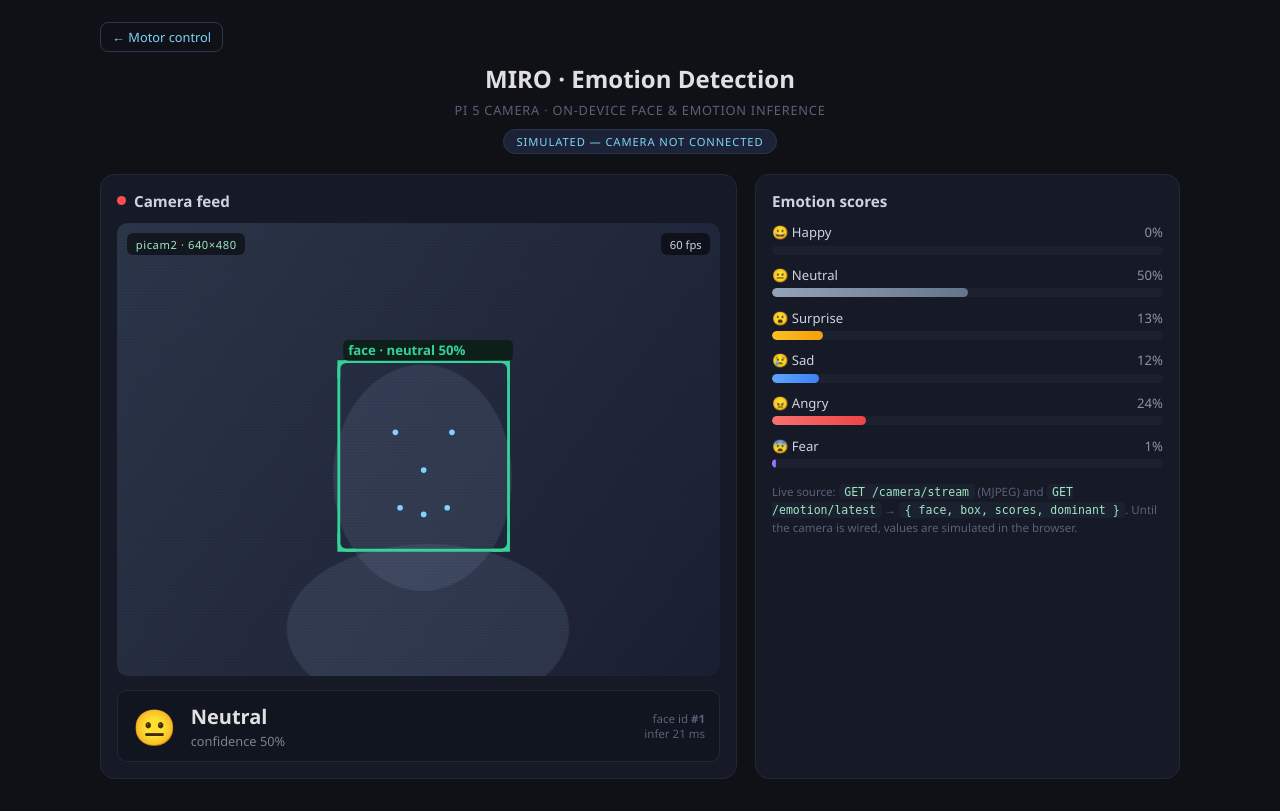
After one commit to AndrankM/Close-Loop-Stepper-Control, a Flask app: page /emotion in a window 1280 px wide. The commit adds this page. Run offline with Flask 3, Linux system fonts and the light colour scheme.

Commit message:
Add emotion detection UI mockup and MIRO architecture diagram
- New /emotion page (templates/emotion.html) + /emotion/latest JSON stub (falls back to simulated data until camera is wired)

- Link to emotion page from main control UI

- docs: MIRO encoder-playback architecture diagram (SVG+PNG) using real MIRO render with J1-J4 badges

- docs: animated emotion-detection UI mockup (HTML+GIF) and teach/playback panel SVG

```diff
--- a/led_app/app.py
+++ b/led_app/app.py
@@ -714,6 +714,40 @@ def index():
     return render_template("index.html")
 
 
+@app.route("/emotion")
+def emotion_page():
+    return render_template("emotion.html")
+
+
+@app.route("/emotion/latest")
+def emotion_latest():
+    """Latest face / emotion result.
+
+    Placeholder until the camera + inference pipeline is added. Returns
+    ``live: false`` so the UI falls back to its built-in simulation. When the
+    camera is wired up, populate this with real values, e.g.::
+
+        {
+          "live": True,
+          "face": 1,
+          "box": [x, y, w, h],            # in the 640x480 frame
+          "scores": {"happy": 0.0, "neutral": 0.0, "surprise": 0.0,
+                     "sad": 0.0, "angry": 0.0, "fear": 0.0},
+          "dominant": "neutral",
+        }
+    """
+    return jsonify({
+        "live": False,
+        "face": None,
+        "box": None,
+        "scores": {
+            "happy": 0.0, "neutral": 0.0, "surprise": 0.0,
+            "sad": 0.0, "angry": 0.0, "fear": 0.0,
+        },
+        "dominant": None,
+    })
+
+
 @app.route("/led/on", methods=["POST"])
 def led_on():
     write_led(LED_TRIGGER, "none")
--- /dev/null
+++ b/led_app/templates/emotion.html
@@ -0,0 +1,325 @@
+<!DOCTYPE html>
+<html lang="en">
+<head>
+<meta charset="UTF-8" />
+<meta name="viewport" content="width=device-width, initial-scale=1.0" />
+<title>MIRO · Emotion Detection</title>
+<style>
+  * { box-sizing: border-box; margin: 0; padding: 0; }
+  body {
+    font-family: 'Segoe UI', sans-serif;
+    background: #0f1117;
+    color: #e0e0e0;
+    min-height: 100vh;
+    padding: 1.4rem 1.25rem 2rem;
+  }
+  .page-header { text-align: center; margin-bottom: 1.25rem; }
+  .page-header h1 { margin-bottom: 0.4rem; font-size: 1.5rem; }
+  .page-header .sub {
+    color: #5a6178; font-size: 0.8rem;
+    letter-spacing: 0.06em; text-transform: uppercase;
+  }
+  .topbar { max-width: 1080px; margin: 0 auto 0.6rem; }
+  .topbar a {
+    color: #7dd3fc; font-size: 0.8rem; text-decoration: none;
+    border: 1px solid #2a3650; border-radius: 8px;
+    padding: 0.3rem 0.7rem; display: inline-block;
+  }
+  .topbar a:hover { background: #1c2336; }
+  .badge-demo {
+    display: inline-block; margin-top: 0.6rem;
+    font-size: 0.7rem; letter-spacing: 0.08em;
+    background: #1c2336; color: #7dd3fc;
+    border: 1px solid #2a3650; border-radius: 999px;
+    padding: 0.25rem 0.8rem; text-transform: uppercase;
+  }
+
+  .layout {
+    display: grid;
+    grid-template-columns: minmax(0, 1.5fr) minmax(280px, 1fr);
+    gap: 1.1rem;
+    max-width: 1080px;
+    margin: 0 auto;
+  }
+  @media (max-width: 820px) { .layout { grid-template-columns: 1fr; } }
+
+  .card {
+    background: #161a26;
+    border: 1px solid #232838;
+    border-radius: 14px;
+    padding: 1rem;
+  }
+  .card h2 {
+    font-size: 0.95rem; font-weight: 600; color: #cdd3e1;
+    margin-bottom: 0.8rem; display: flex; align-items: center; gap: 0.5rem;
+  }
+  .dot-live {
+    width: 9px; height: 9px; border-radius: 50%;
+    background: #ff4d4f; box-shadow: 0 0 0 0 rgba(255,77,79,0.7);
+    animation: pulse 1.4s infinite;
+  }
+  @keyframes pulse {
+    0% { box-shadow: 0 0 0 0 rgba(255,77,79,0.7); }
+    70% { box-shadow: 0 0 0 8px rgba(255,77,79,0); }
+    100% { box-shadow: 0 0 0 0 rgba(255,77,79,0); }
+  }
+
+  /* camera */
+  .cam-wrap {
+    position: relative;
+    aspect-ratio: 4 / 3;
+    background: #05070c;
+    border-radius: 10px;
+    overflow: hidden;
+  }
+  #cam, #camImg { width: 100%; height: 100%; display: block; object-fit: cover; }
+  #camImg { display: none; }
+  .cam-overlay { position: absolute; inset: 0; pointer-events: none; }
+  .cam-tag {
+    position: absolute; top: 10px; left: 10px;
+    background: rgba(0,0,0,0.55); color: #9fe6c2;
+    font-size: 0.7rem; letter-spacing: 0.05em;
+    padding: 0.2rem 0.55rem; border-radius: 6px;
+    font-variant-numeric: tabular-nums;
+  }
+  .cam-fps {
+    position: absolute; top: 10px; right: 10px;
+    background: rgba(0,0,0,0.55); color: #cdd3e1;
+    font-size: 0.7rem; padding: 0.2rem 0.55rem; border-radius: 6px;
+    font-variant-numeric: tabular-nums;
+  }
+
+  .verdict {
+    margin-top: 0.9rem;
+    display: flex; align-items: center; gap: 0.9rem;
+    background: #11151f; border: 1px solid #232838;
+    border-radius: 10px; padding: 0.7rem 0.9rem;
+  }
+  .verdict .emoji { font-size: 2.2rem; line-height: 1; }
+  .verdict .label { font-size: 1.25rem; font-weight: 700; }
+  .verdict .conf { color: #7b8290; font-size: 0.8rem; margin-top: 0.15rem; }
+  .verdict .meta { margin-left: auto; text-align: right; color: #5a6178; font-size: 0.72rem; }
+
+  .emo { margin-bottom: 0.7rem; }
+  .emo:last-child { margin-bottom: 0; }
+  .emo-top {
+    display: flex; justify-content: space-between;
+    font-size: 0.82rem; margin-bottom: 0.28rem;
+  }
+  .emo-top .name { display: flex; align-items: center; gap: 0.4rem; color: #cdd3e1; }
+  .emo-top .val { color: #8a92a6; font-variant-numeric: tabular-nums; }
+  .bar { height: 9px; background: #1c2130; border-radius: 999px; overflow: hidden; }
+  .bar > span {
+    display: block; height: 100%; width: 0%;
+    border-radius: 999px; transition: width 0.35s ease;
+  }
+  .c-happy   > span { background: linear-gradient(90deg,#34d399,#10b981); }
+  .c-neutral > span { background: linear-gradient(90deg,#94a3b8,#64748b); }
+  .c-surprise> span { background: linear-gradient(90deg,#fbbf24,#f59e0b); }
+  .c-sad     > span { background: linear-gradient(90deg,#60a5fa,#3b82f6); }
+  .c-angry   > span { background: linear-gradient(90deg,#f87171,#ef4444); }
+  .c-fear    > span { background: linear-gradient(90deg,#a78bfa,#8b5cf6); }
+
+  .hint { color: #5a6178; font-size: 0.72rem; margin-top: 0.9rem; line-height: 1.5; }
+  code { background: #1c2130; padding: 0.05rem 0.35rem; border-radius: 4px; color: #9fe6c2; font-size: 0.72rem; }
+</style>
+</head>
+<body>
+  <div class="topbar"><a href="/">&larr; Motor control</a></div>
+  <div class="page-header">
+    <h1>MIRO &middot; Emotion Detection</h1>
+    <div class="sub">Pi 5 camera &middot; on-device face &amp; emotion inference</div>
+    <div class="badge-demo" id="modeBadge">simulated &mdash; camera not connected</div>
+  </div>
+
+  <div class="layout">
+    <!-- LEFT: camera feed -->
+    <div class="card">
+      <h2><span class="dot-live"></span> Camera feed</h2>
+      <div class="cam-wrap">
+        <canvas id="cam" width="640" height="480"></canvas>
+        <img id="camImg" alt="camera stream" />
+        <svg class="cam-overlay" viewBox="0 0 640 480" preserveAspectRatio="none">
+          <g id="faceBox">
+            <rect id="fbRect" x="240" y="150" width="180" height="200" rx="8"
+                  fill="none" stroke="#34d399" stroke-width="3"/>
+            <path id="fbTicks" stroke="#34d399" stroke-width="3" fill="none"
+                  d="M240 168 V150 H258  M402 150 H420 V168
+                     M240 332 V350 H258  M402 350 H420 V332"/>
+            <rect x="240" y="124" width="180" height="22" rx="5" fill="#0c1f17" opacity="0.92"/>
+            <text id="fbLabel" x="250" y="140" fill="#34d399" font-size="14"
+                  font-family="Segoe UI, sans-serif" font-weight="700">face &middot; happy 92%</text>
+            <g id="landmarks" fill="#7dd3fc"></g>
+          </g>
+        </svg>
+        <div class="cam-tag" id="camTag">picam2 &middot; 640&times;480</div>
+        <div class="cam-fps" id="camFps">&mdash; fps</div>
+      </div>
+
+      <div class="verdict">
+        <div class="emoji" id="vEmoji">&#128512;</div>
+        <div>
+          <div class="label" id="vLabel">Happy</div>
+          <div class="conf" id="vConf">confidence 92%</div>
+        </div>
+        <div class="meta">
+          <div>face id <b id="vFace">#1</b></div>
+          <div id="vLatency">infer 18 ms</div>
+        </div>
+      </div>
+    </div>
+
+    <!-- RIGHT: emotion breakdown -->
+    <div class="card">
+      <h2>Emotion scores</h2>
+      <div id="bars"></div>
+      <div class="hint">
+        Live source: <code>GET /camera/stream</code> (MJPEG) and
+        <code>GET /emotion/latest</code> &rarr;
+        <code>{ face, box, scores, dominant }</code>.
+        Until the camera is wired, values are simulated in the browser.
+      </div>
+    </div>
+  </div>
+
+<script>
+  const EMOTIONS = [
+    { key: 'happy',    name: 'Happy',    emoji: '\uD83D\uDE00', cls: 'c-happy' },
+    { key: 'neutral',  name: 'Neutral',  emoji: '\uD83D\uDE10', cls: 'c-neutral' },
+    { key: 'surprise', name: 'Surprise', emoji: '\uD83D\uDE2E', cls: 'c-surprise' },
+    { key: 'sad',      name: 'Sad',      emoji: '\uD83D\uDE22', cls: 'c-sad' },
+    { key: 'angry',    name: 'Angry',    emoji: '\uD83D\uDE20', cls: 'c-angry' },
+    { key: 'fear',     name: 'Fear',     emoji: '\uD83D\uDE28', cls: 'c-fear' },
+  ];
+  const byKey = Object.fromEntries(EMOTIONS.map(e => [e.key, e]));
+
+  const barsEl = document.getElementById('bars');
+  EMOTIONS.forEach(e => {
+    const row = document.createElement('div');
+    row.className = 'emo';
+    row.innerHTML =
+      '<div class="emo-top">' +
+        '<span class="name">' + e.emoji + ' ' + e.name + '</span>' +
+        '<span class="val" id="val-' + e.key + '">0%</span>' +
+      '</div>' +
+      '<div class="bar ' + e.cls + '"><span id="bar-' + e.key + '"></span></div>';
+    barsEl.appendChild(row);
+  });
+
+  // ---- fake camera canvas (used until a real stream is connected) ----
+  const cam = document.getElementById('cam');
+  const ctx = cam.getContext('2d');
+  function drawCam(t) {
+    const w = cam.width, h = cam.height;
+    const g = ctx.createLinearGradient(0, 0, w, h);
+    const a = 18 + 6 * Math.sin(t / 900);
+    g.addColorStop(0, 'hsl(220, 25%, ' + a + '%)');
+    g.addColorStop(1, 'hsl(230, 30%, ' + (a - 8) + '%)');
+    ctx.fillStyle = g; ctx.fillRect(0, 0, w, h);
+    ctx.fillStyle = 'rgba(120,140,170,0.18)';
+    ctx.beginPath();
+    ctx.ellipse(330 + 6*Math.sin(t/1500), 270, 95, 120, 0, 0, Math.PI*2); ctx.fill();
+    ctx.beginPath();
+    ctx.ellipse(330, 430, 150, 90, 0, 0, Math.PI*2); ctx.fill();
+    ctx.fillStyle = 'rgba(0,0,0,0.06)';
+    for (let y = 0; y < h; y += 3) ctx.fillRect(0, y, w, 1);
+  }
+
+  const lm = document.getElementById('landmarks');
+  [[300,225],[360,225],[330,265],[305,305],[330,312],[355,305]].forEach(function(p){
+    const c = document.createElementNS('http://www.w3.org/2000/svg','circle');
+    c.setAttribute('cx',p[0]); c.setAttribute('cy',p[1]); c.setAttribute('r',3);
+    lm.appendChild(c);
+  });
+
+  const fbRect = document.getElementById('fbRect');
+  const fbTicks = document.getElementById('fbTicks');
+  const fbLabel = document.getElementById('fbLabel');
+  let scores = Object.fromEntries(EMOTIONS.map(e => [e.key, 1/EMOTIONS.length]));
+  let targets = Object.assign({}, scores);
+  let liveMode = false;          // becomes true once /emotion/latest returns real data
+  let frames = 0, lastFpsT = performance.now();
+
+  // ---- simulated targets (fallback) ----
+  function newTargets() {
+    const lead = EMOTIONS[Math.floor(Math.random()*EMOTIONS.length)].key;
+    const raw = {};
+    EMOTIONS.forEach(e => raw[e.key] = Math.random() * (e.key === lead ? 0 : 0.4));
+    raw[lead] = 0.6 + Math.random()*0.35;
+    const sum = Object.values(raw).reduce((a,b)=>a+b,0);
+    EMOTIONS.forEach(e => raw[e.key] /= sum);
+    targets = raw;
+  }
+  newTargets();
+  setInterval(function(){ if (!liveMode) newTargets(); }, 2600);
+
+  // ---- poll the Pi; if it returns real scores, switch to live mode ----
+  async function poll() {
+    try {
+      const r = await fetch('/emotion/latest', { cache: 'no-store' });
+      if (r.ok) {
+        const d = await r.json();
+        if (d && d.scores && d.live) {
+          liveMode = true;
+          document.getElementById('modeBadge').textContent = 'live';
+          document.getElementById('camImg').style.display = 'block';
+          document.getElementById('cam').style.display = 'none';
+          if (!document.getElementById('camImg').src)
+            document.getElementById('camImg').src = '/camera/stream';
+          EMOTIONS.forEach(e => targets[e.key] = d.scores[e.key] || 0);
+          if (d.box) {
+            fbRect.setAttribute('x', d.box[0]); fbRect.setAttribute('y', d.box[1]);
+            fbRect.setAttribute('width', d.box[2]); fbRect.setAttribute('height', d.box[3]);
+          }
+        }
+      }
+    } catch (e) { /* offline: stay in simulated mode */ }
+  }
+  poll();
+  setInterval(poll, 700);
+
+  function dominant() {
+    let best = EMOTIONS[0].key, bv = -1;
+    for (const k in scores) if (scores[k] > bv) { bv = scores[k]; best = k; }
+    return byKey[best];
+  }
+
+  function loop(t) {
+    if (!liveMode) drawCam(t);
+
+    EMOTIONS.forEach(e => { scores[e.key] += (targets[e.key] - scores[e.key]) * 0.06; });
+
+    EMOTIONS.forEach(e => {
+      const pct = Math.round(scores[e.key] * 100);
+      document.getElementById('bar-' + e.key).style.width = pct + '%';
+      document.getElementById('val-' + e.key).textContent = pct + '%';
+    });
+
+    const d = dominant();
+    const dPct = Math.round(scores[d.key] * 100);
+    document.getElementById('vEmoji').textContent = d.emoji;
+    document.getElementById('vLabel').textContent = d.name;
+    document.getElementById('vConf').textContent = 'confidence ' + dPct + '%';
+    document.getElementById('vLatency').textContent = 'infer ' + (15 + Math.round(Math.random()*8)) + ' ms';
+    fbLabel.textContent = 'face \u00B7 ' + d.name.toLowerCase() + ' ' + dPct + '%';
+
+    if (!liveMode) {
+      const dx = 5 * Math.sin(t/1500), dy = 4 * Math.cos(t/1700);
+      fbRect.setAttribute('x', 240 + dx); fbRect.setAttribute('y', 150 + dy);
+      fbTicks.setAttribute('transform', 'translate(' + dx + ' ' + dy + ')');
+      fbLabel.setAttribute('x', 250 + dx);
+      lm.setAttribute('transform', 'translate(' + dx + ' ' + dy + ')');
+    }
+
+    frames++;
+    if (t - lastFpsT > 500) {
+      const fps = Math.round(frames * 1000 / (t - lastFpsT));
+      frames = 0; lastFpsT = t;
+      document.getElementById('camFps').textContent = fps + ' fps';
+    }
+    requestAnimationFrame(loop);
+  }
+  requestAnimationFrame(loop);
+</script>
+</body>
+</html>
--- a/led_app/templates/index.html
+++ b/led_app/templates/index.html
@@ -447,6 +447,9 @@
     <h1>Closed-Loop Stepper Control</h1>
     <div class="sub">4&times; NEMA 17 &middot; MKS SERVO42C</div>
     <button class="btn-estop-all" id="estop-all" onclick="estopAll()">&#9888; STOP ALL MOTORS</button>
+    <div style="margin-top:0.6rem;">
+      <a href="/emotion" style="color:#7dd3fc;font-size:0.8rem;text-decoration:none;border:1px solid #2a3650;border-radius:8px;padding:0.3rem 0.7rem;display:inline-block;">&#128247; Emotion detection</a>
+    </div>
   </div>
 
   <button class="btn-estop-all estop-float" onclick="estopAll()" title="Emergency stop all motors">&#9888; STOP ALL</button>
```
Also changed, not shown: docs/emotion_ui_mockup.html (added, +313 -0 lines), docs/miro_encoder_playback.svg (added), docs/teach_playback_panel.svg (added), 3 other files.
